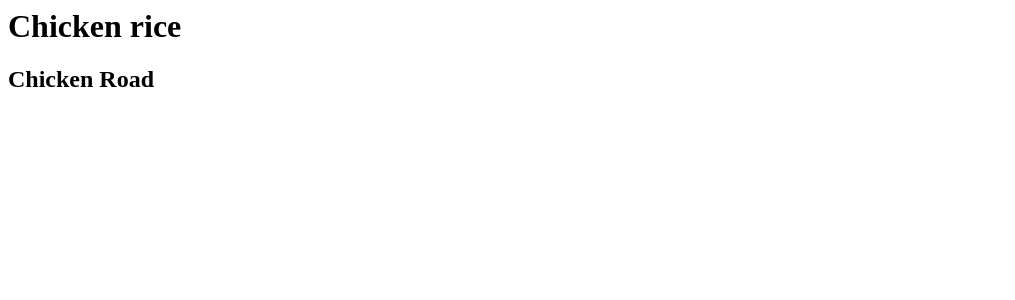
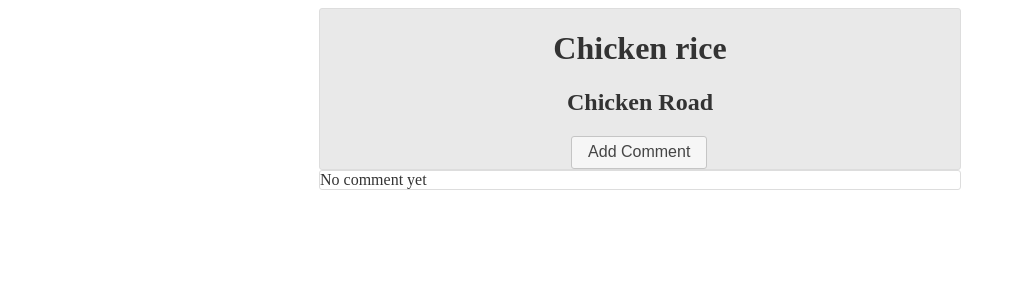
Before and after one commit to yaoyao96/restaurant, a Django app: page /restaurant/2/ in a window 1280 px wide. Shown: the top 300 px of the page, without its empty margins (0-1015 px from the left). Run offline with Django 3.2, Linux system fonts and the light colour scheme; data comes from the database, SQL or seed files in the repository; both versions use the stored data as it was after the commit; some libraries are stand-ins or nearby versions.

Commit message:
update for index&view template

```diff
--- a/restaurant/templates/restaurant/detail.html
+++ b/restaurant/templates/restaurant/detail.html
@@ -1,7 +1,25 @@
-<h1>{{restaurant.r_name}}</h1>
-<h2>{{restaurant.r_address}}</h2>
-<ul>
-    {% for comment in restaurant.comment_set.all %}
-        <li>{{comment.c_user.u_name}} : {{ comment.c_desc }}</li>
-    {% endfor %}
-    </ul>
+    <title>{{restaurant.r_name}} Detail</title>
+    <div class="ui-widget-header ui-corner-all form">
+        <h1>{{restaurant.r_name}}</h1>
+        <h2>{{restaurant.r_address}}</h2>
+        <input class="ui-button ui-widget ui-corner-all" type="submit" value="Add Comment">
+    </div>
+    {% if restaurant.comment_set.all %}
+        <table class="items ui-widget-content ui-corner-all">
+                {% for comment in restaurant.comment_set.all %}
+            <tr style="height: 50px"><td>
+                   <p style="background-color:bisque"><strong>{{comment.c_user.u_name}}</strong> : {{ comment.c_rate }}/5</p>
+                    <p>{{ comment.c_desc }}</p>
+                </ul> </td></tr>
+        {% endfor %}
+            </table>
+    {% else %}
+        <p class="items ui-widget-content ui-corner-all">No comment yet</p>
+    {% endif %}
+
+    <link rel="stylesheet" href="//code.jquery.com/ui/1.12.1/themes/base/jquery-ui.css">
+    <link rel="stylesheet" href="/resources/demos/style.css">
+    <style>
+        .form { margin: auto; text-align: center; width: 50vw;  }
+        .items { margin: auto; height:50 px; width: 50vw;  }
+    </style>
--- a/restaurant/urls.py
+++ b/restaurant/urls.py
@@ -2,8 +2,9 @@ from django.urls import path
 
 from . import views
 
+app_name = 'restaurant'
 urlpatterns = [
-    path('', views.index, name='index'),
+    path('', views.IndexView.as_view(), name='index'),
     # ex: /polls/5/
-    path('<int:restaurant_id>/', views.detail, name='detail'),
+    path('<int:pk>/', views.DetailView.as_view(), name='detail'),
 ]
--- a/restaurant/views.py
+++ b/restaurant/views.py
@@ -4,17 +4,18 @@ from django.shortcuts import get_object_or_404,render
 from django.http import HttpResponse
 from django.http import Http404
 from django.template import loader
+from django.views import generic
 
 from .models import Restaurant
 
 
-def index(request):
-    restaurant_list = Restaurant.objects.order_by('-r_name')[:5]
-    context = {
-        'restaurant_list': restaurant_list,
-    }
-    return render(request, 'restaurant/index.html', context)
+class IndexView(generic.ListView):
+    template_name = 'restaurant/index.html'
+    context_object_name = 'restaurant_list'
+    def get_queryset(self):
+        """Return the last five published questions."""
+        return Restaurant.objects.order_by('-r_name')[:5]
 
-def detail(request, restaurant_id):
-    restaurant = get_object_or_404(Restaurant, pk=restaurant_id)
-    return render(request, 'restaurant/detail.html', {'restaurant':restaurant})
+class DetailView(generic.DetailView):
+    model = Restaurant
+    template_name = 'restaurant/detail.html'
```
Also changed, not shown: restaurant/templates/restaurant/index.html (+12 -4 lines), db.sqlite3.
